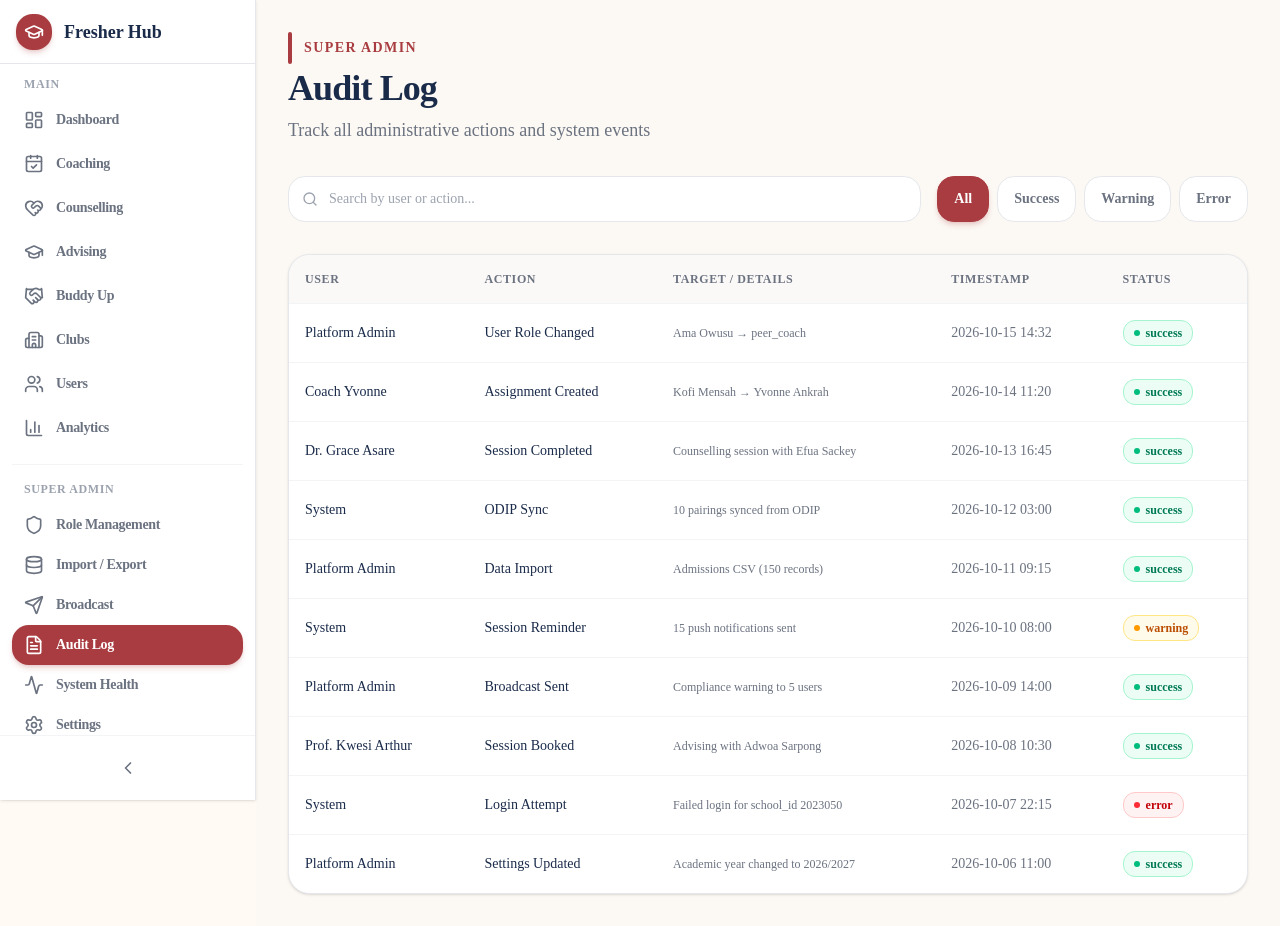
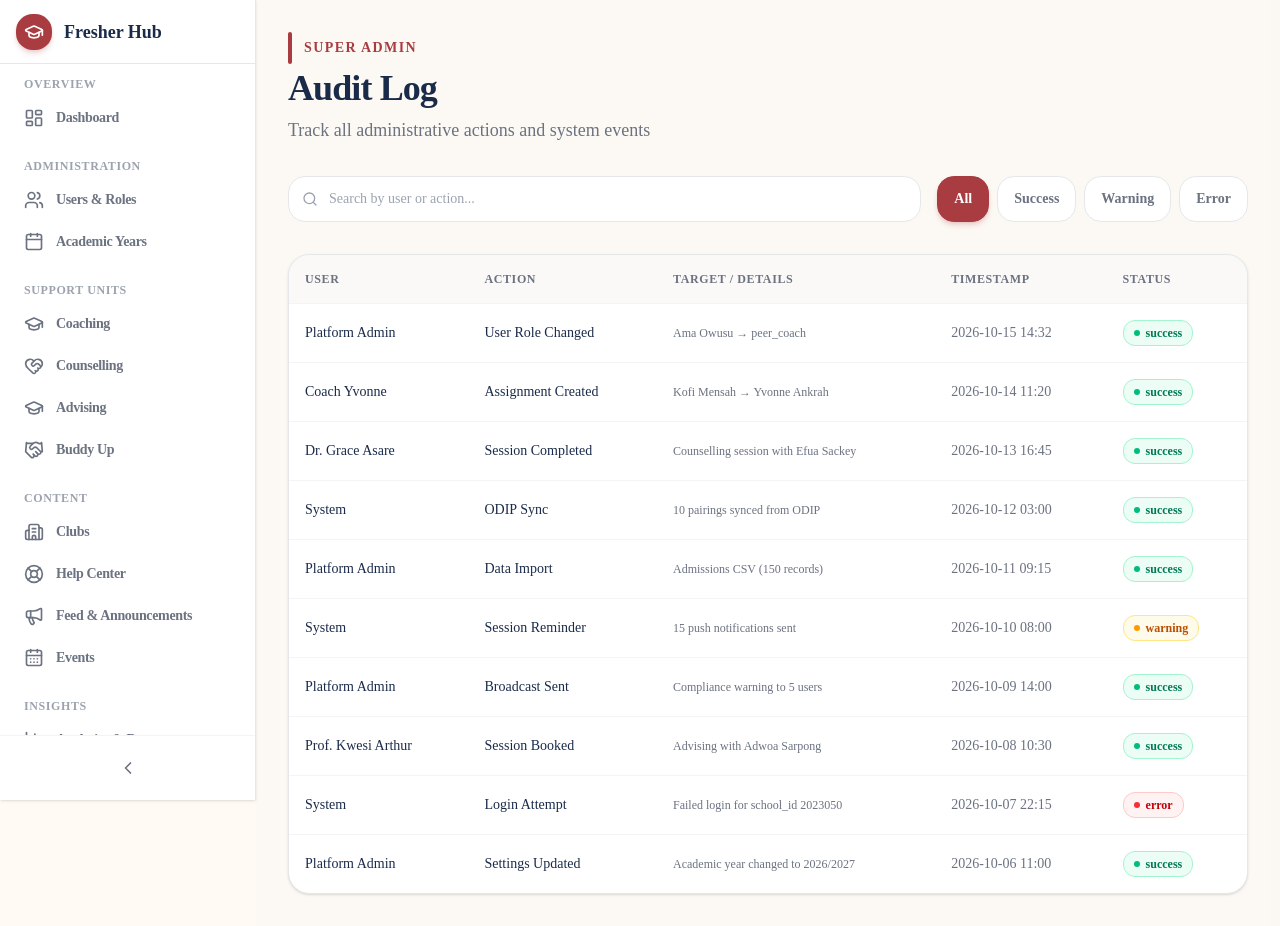
Before and after one commit to adoumouangnamouemmanuel/freshers_hub, a Next.js app in the folder apps/web/: page /dashboard/admin/audit in a window 1280 px wide. Built offline with nearby package versions, Linux system fonts and the light colour scheme.

Commit message:
sidebar updated

```diff
--- a/apps/web/components/layout/sidebar.tsx
+++ b/apps/web/components/layout/sidebar.tsx
@@ -6,49 +6,77 @@ import { motion } from "framer-motion";
 import {
   LayoutDashboard,
   Users,
-  CalendarCheck,
+  Calendar,
+  GraduationCap,
   HeartHandshake,
-  GraduationCap,
   Handshake,
   Building2,
+  LifeBuoy,
+  Megaphone,
+  CalendarDays,
   BarChart3,
+  Bell,
+  FileText,
+  Settings,
   ChevronLeft,
   GraduationCapIcon,
-  Settings,
+  ChevronDown,
   Shield,
-  Database,
-  Send,
-  Activity,
-  FileText,
 } from "lucide-react";
 import { cn } from "@/lib/utils";
 import { useState } from "react";
 
-const mainNavItems = [
+const navGroups = [
+  {
+    label: "Overview",
+    items: [
       { href: "/dashboard", label: "Dashboard", icon: LayoutDashboard },
-  { href: "/dashboard/coaching", label: "Coaching", icon: CalendarCheck },
+    ],
+  },
+  {
+    label: "Administration",
+    items: [
+      { href: "/dashboard/users", label: "Users & Roles", icon: Users },
+      { href: "/dashboard/academic-years", label: "Academic Years", icon: Calendar },
+    ],
+  },
+  {
+    label: "Support Units",
+    items: [
+      { href: "/dashboard/coaching", label: "Coaching", icon: GraduationCap },
       { href: "/dashboard/counselling", label: "Counselling", icon: HeartHandshake },
       { href: "/dashboard/advising", label: "Advising", icon: GraduationCap },
       { href: "/dashboard/buddy-up", label: "Buddy Up", icon: Handshake },
+    ],
+  },
+  {
+    label: "Content",
+    items: [
       { href: "/dashboard/clubs", label: "Clubs", icon: Building2 },
-  { href: "/dashboard/users", label: "Users", icon: Users },
-  { href: "/dashboard/analytics", label: "Analytics", icon: BarChart3 },
-];
-
-const adminNavItems = [
-  { href: "/dashboard/admin/roles", label: "Role Management", icon: Shield },
-  { href: "/dashboard/admin/import", label: "Import / Export", icon: Database },
-  { href: "/dashboard/admin/broadcast", label: "Broadcast", icon: Send },
-  { href: "/dashboard/admin/audit", label: "Audit Log", icon: FileText },
-  { href: "/dashboard/admin/health", label: "System Health", icon: Activity },
-  { href: "/dashboard/admin/settings", label: "Settings", icon: Settings },
+      { href: "/dashboard/help-center", label: "Help Center", icon: LifeBuoy },
+      { href: "/dashboard/feed", label: "Feed & Announcements", icon: Megaphone },
+      { href: "/dashboard/events", label: "Events", icon: CalendarDays },
+    ],
+  },
+  {
+    label: "Insights",
+    items: [
+      { href: "/dashboard/analytics", label: "Analytics & Reports", icon: BarChart3 },
+    ],
+  },
+  {
+    label: "System",
+    items: [
+      { href: "/dashboard/notifications", label: "Notifications", icon: Bell },
+      { href: "/dashboard/audit-log", label: "Audit Log", icon: FileText },
+      { href: "/dashboard/settings", label: "Settings", icon: Settings },
+    ],
+  },
 ];
 
 export default function Sidebar() {
   const pathname = usePathname();
   const [collapsed, setCollapsed] = useState(false);
-
-  const isAdminRoute = pathname.startsWith("/dashboard/admin");
 
   return (
     <motion.aside
@@ -74,21 +102,21 @@ export default function Sidebar() {
         </motion.span>
       </div>
 
-      {/* Main Navigation */}
-      <nav className="flex-1 overflow-y-auto p-3 space-y-1">
-        <p className="px-3 text-xs font-semibold text-[#9CA3AF] uppercase tracking-wider mb-2">
-          {!collapsed && "Main"}
+      {/* Navigation */}
+      <nav className="flex-1 overflow-y-auto p-3 space-y-5">
+        {navGroups.map((group) => (
+          <div key={group.label}>
+            {!collapsed && (
+              <p className="px-3 text-xs font-semibold text-[#9CA3AF] uppercase tracking-wider mb-1.5">
+                {group.label}
               </p>
-        {mainNavItems.map((item, index) => {
+            )}
+            <div className="space-y-0.5">
+              {group.items.map((item) => {
                 const isActive = pathname === item.href;
                 return (
-            <motion.div
+                  <Link
                     key={item.href}
-              initial={{ opacity: 0, x: -20 }}
-              animate={{ opacity: 1, x: 0 }}
-              transition={{ delay: index * 0.03, duration: 0.3 }}
-            >
-              <Link
                     href={item.href}
                     className={cn(
                       "flex items-center gap-3 px-3 py-2.5 rounded-xl text-sm font-medium transition-all duration-200 relative group",
@@ -111,51 +139,11 @@ export default function Sidebar() {
                       </span>
                     )}
                   </Link>
-            </motion.div>
-          );
-        })}
-
-        {/* Admin Section */}
-        <div className="pt-4 mt-4 border-t border-[#f3f4f6]">
-          <p className="px-3 text-xs font-semibold text-[#9CA3AF] uppercase tracking-wider mb-2">
-            {!collapsed && "Super Admin"}
-          </p>
-          {adminNavItems.map((item, index) => {
-            const isActive = pathname === item.href;
-            return (
-              <motion.div
-                key={item.href}
-                initial={{ opacity: 0, x: -20 }}
-                animate={{ opacity: 1, x: 0 }}
-                transition={{ delay: index * 0.03, duration: 0.3 }}
-              >
-                <Link
-                  href={item.href}
-                  className={cn(
-                    "flex items-center gap-3 px-3 py-2.5 rounded-xl text-sm font-medium transition-all duration-200 relative group",
-                    isActive
-                      ? "text-white"
-                      : "text-[#6B7280] hover:text-[#1A2B4A] hover:bg-[#f8f4ef]"
-                  )}
-                >
-                  {isActive && (
-                    <motion.div
-                      layoutId="activeAdmin"
-                      className="absolute inset-0 bg-[#A93C40] rounded-xl shadow-md shadow-[#A93C40]/20"
-                      transition={{ type: "spring", stiffness: 400, damping: 30 }}
-                    />
-                  )}
-                  <item.icon className="w-5 h-5 shrink-0 relative z-10" />
-                  {!collapsed && (
-                    <span className="relative z-10 font-semibold tracking-tight">
-                      {item.label}
-                    </span>
-                  )}
-                </Link>
-              </motion.div>
                 );
               })}
             </div>
+          </div>
+        ))}
       </nav>
 
       {/* Collapse toggle */}
@@ -166,10 +154,7 @@ export default function Sidebar() {
           onClick={() => setCollapsed(!collapsed)}
           className="flex items-center justify-center w-full py-2.5 rounded-xl text-[#6B7280] hover:text-[#1A2B4A] hover:bg-[#f8f4ef] transition-colors cursor-pointer"
         >
-          <motion.div
-            animate={{ rotate: collapsed ? 180 : 0 }}
-            transition={{ duration: 0.3 }}
-          >
+          <motion.div animate={{ rotate: collapsed ? 180 : 0 }} transition={{ duration: 0.3 }}>
             <ChevronLeft className="w-5 h-5" />
           </motion.div>
         </motion.button>
```
Lines whose indentation alone changed are shown as unchanged.
